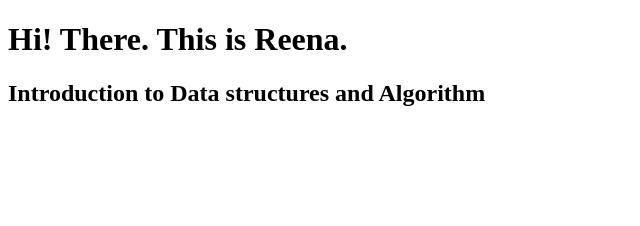
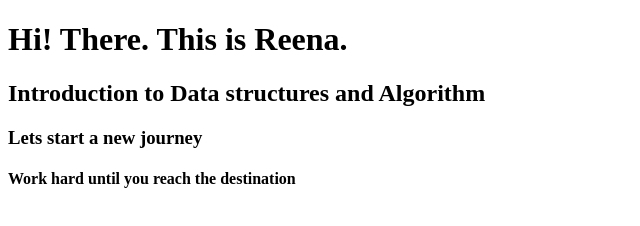
Before and after one commit to Reenaramu/demo, a plain HTML site: page index.html in a window 1280 px wide. Shown: the whole page, without its empty margins (0-640 px from the left). Drawn offline with Linux system fonts and the light colour scheme.

Commit message:
fourth commit

```diff
--- a/index.html
+++ b/index.html
@@ -8,5 +8,7 @@
 <body>
     <h1>Hi! There. This is Reena.</h1>
     <h2>Introduction to Data structures and Algorithm</h2>
+    <h3>Lets start a new journey</h3>
+    <h4>Work hard until you reach the destination</h4>
 </body>
 </html>
```
